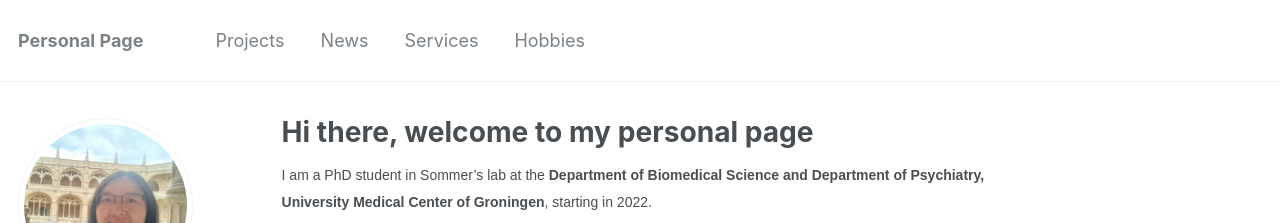
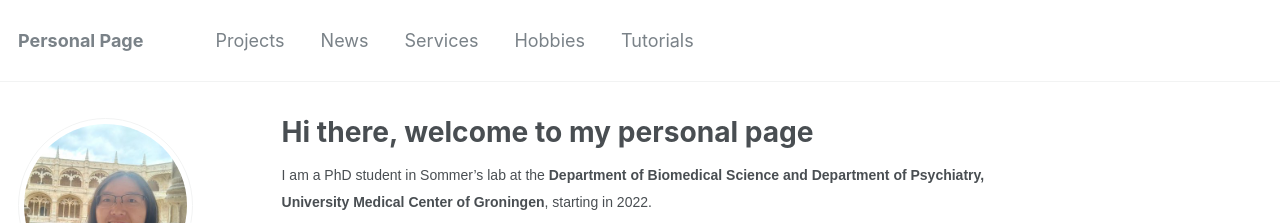
Before and after one commit to lanzhou-psy/personal-page, a Jekyll site: the page built from _pages/about.md, in a window 1280 px wide and 900 px high. Shown: the top 223 px of the window. Built offline with Jekyll 4.4.1, drawn with Linux system fonts in a browser that asks for light colours.

Commit message:
Update navigation.yml

```diff
--- a/_data/navigation.yml
+++ b/_data/navigation.yml
@@ -23,3 +23,6 @@ main:
 
   - title: "Hobbies"
     url: /hobbies/
+
+  - title: "Tutorials"
+    url: /tutorial/
```
